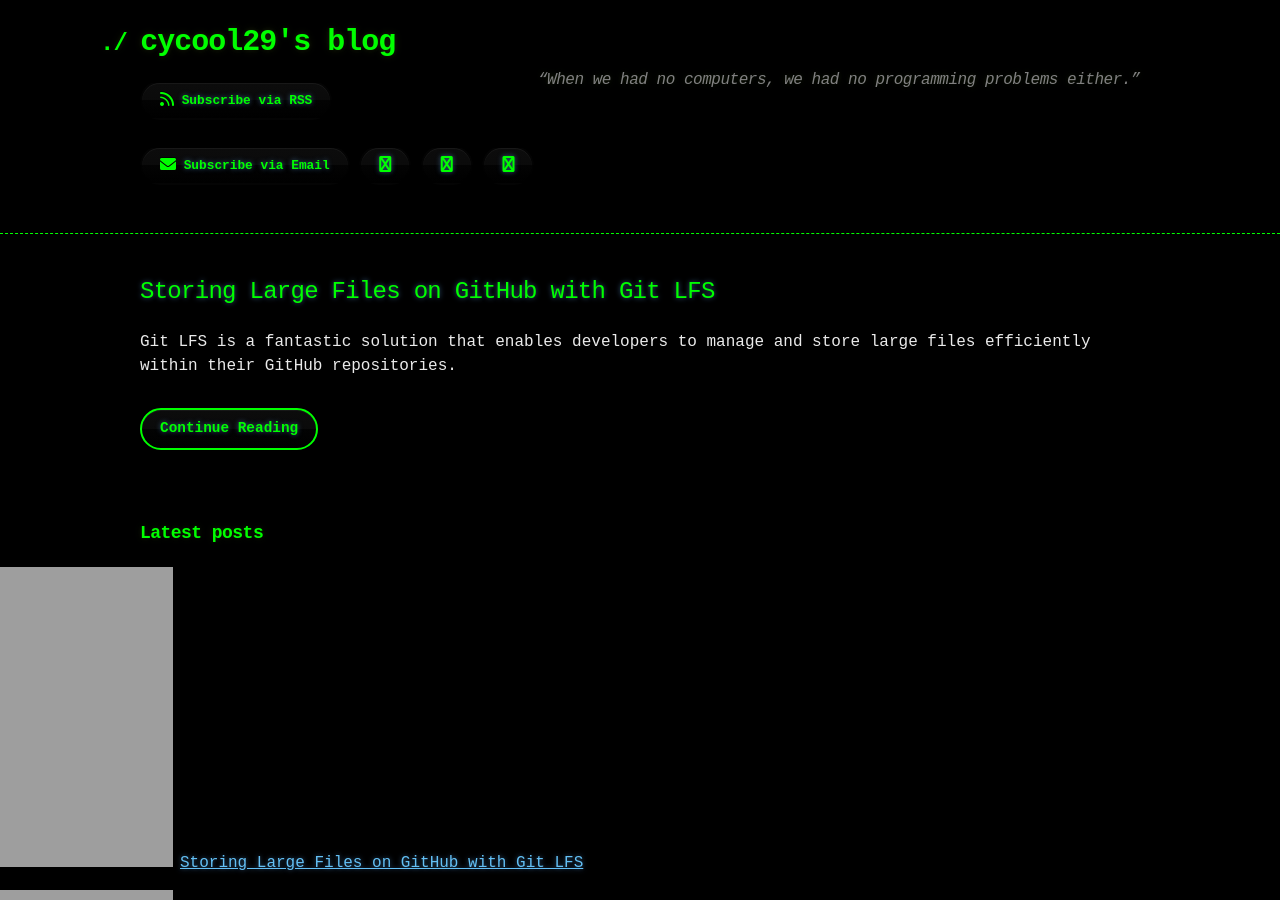
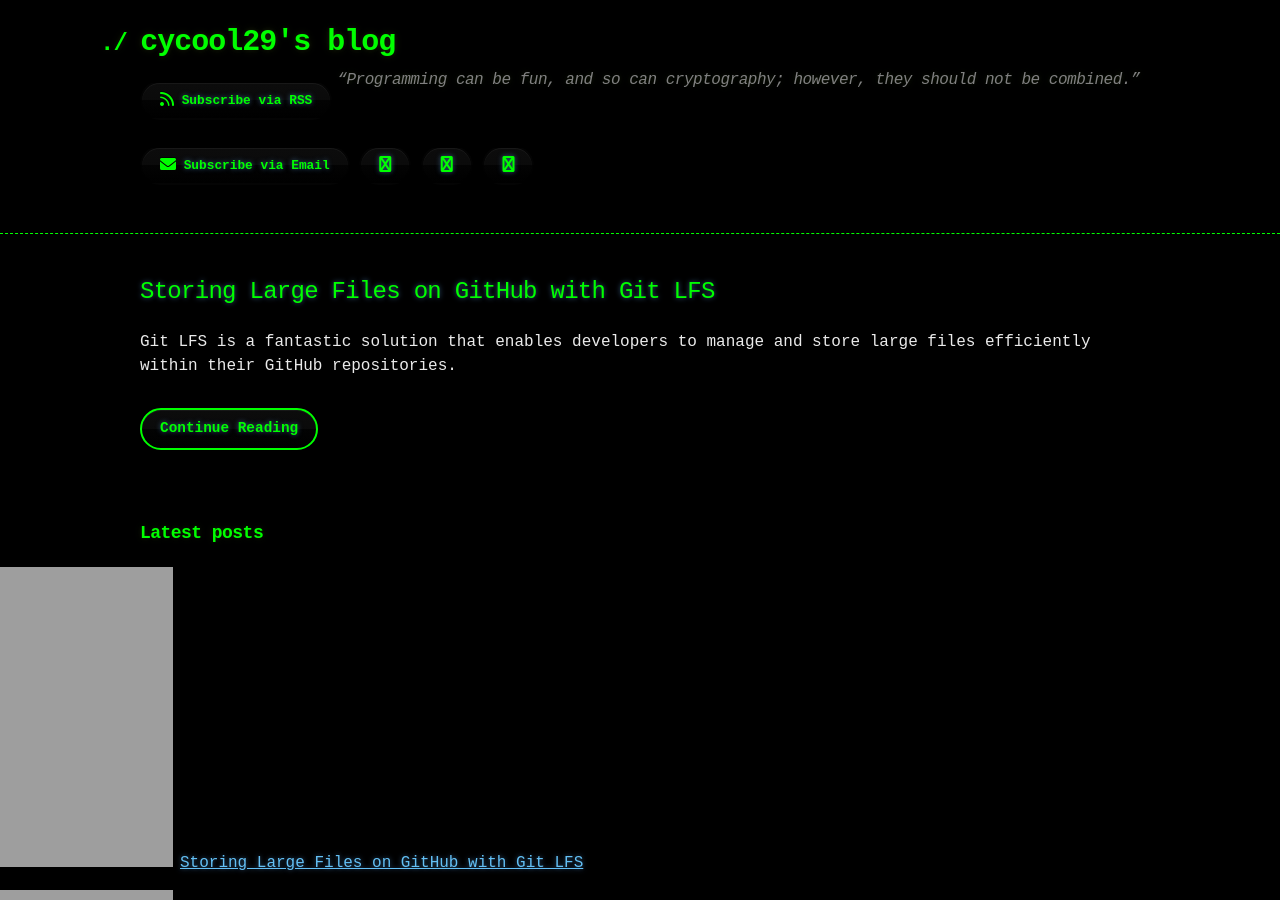
Before and after one commit to cycool29/cycool29.github.io, a Jekyll site: the page built from index.md, in a window 1280 px wide and 900 px high. Built offline with Jekyll 4.4.1, drawn with Linux system fonts in a browser that asks for light colours; a style sheet for code colours, icons or effects is not loaded.

Commit message:
Update quotes

```diff
--- a/_config.yml
+++ b/_config.yml
@@ -1,5 +1,5 @@
 title: cycool29's blog
-description: "“When we had no computers, we had no programming problems either.” "
+description: "“Programming can be fun, and so can cryptography; however, they should not be combined.” "
 bio: A high school student. Intermediate in Python, Git, Bash. Learning JavaScript. He/Him. "
 author: cycool29
 url: https://cycool29.github.io
```
